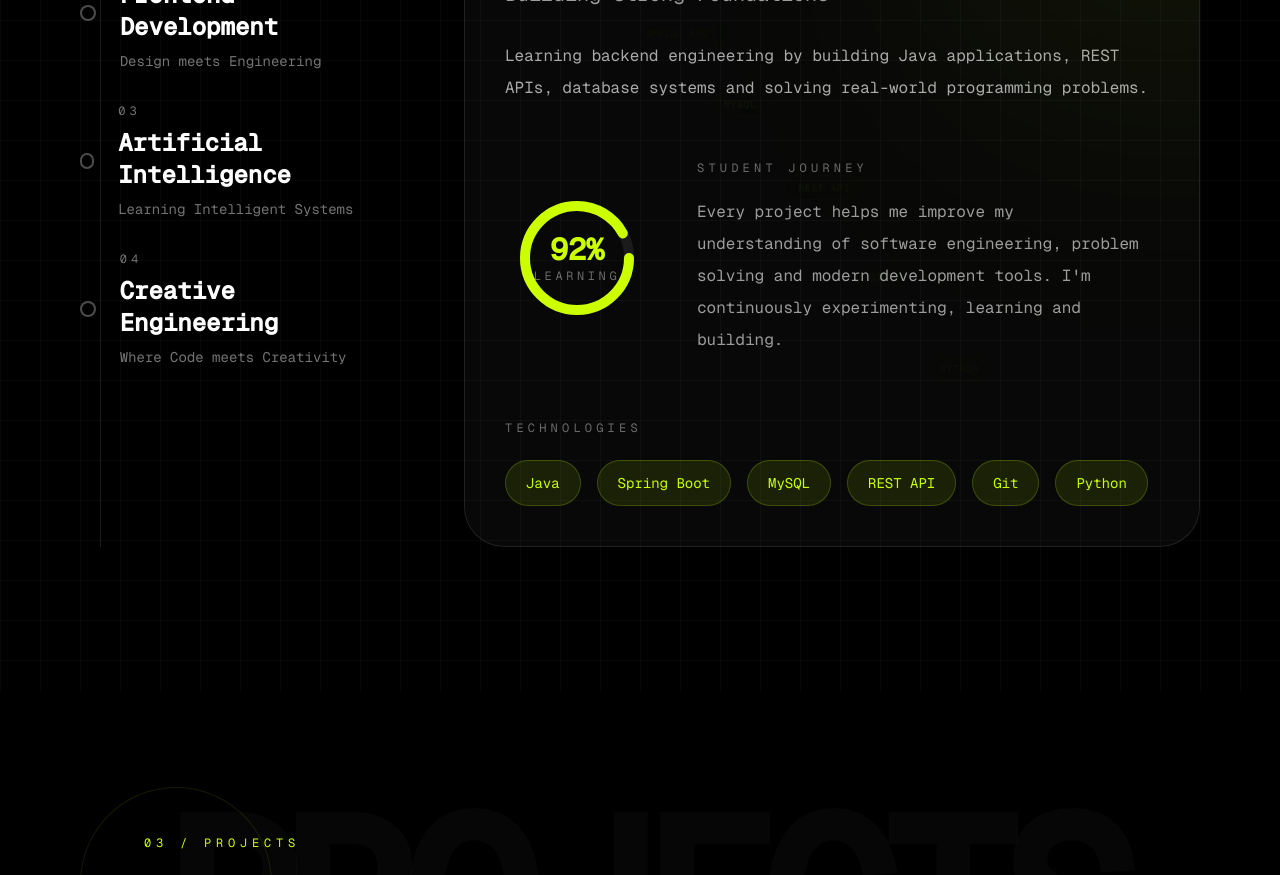
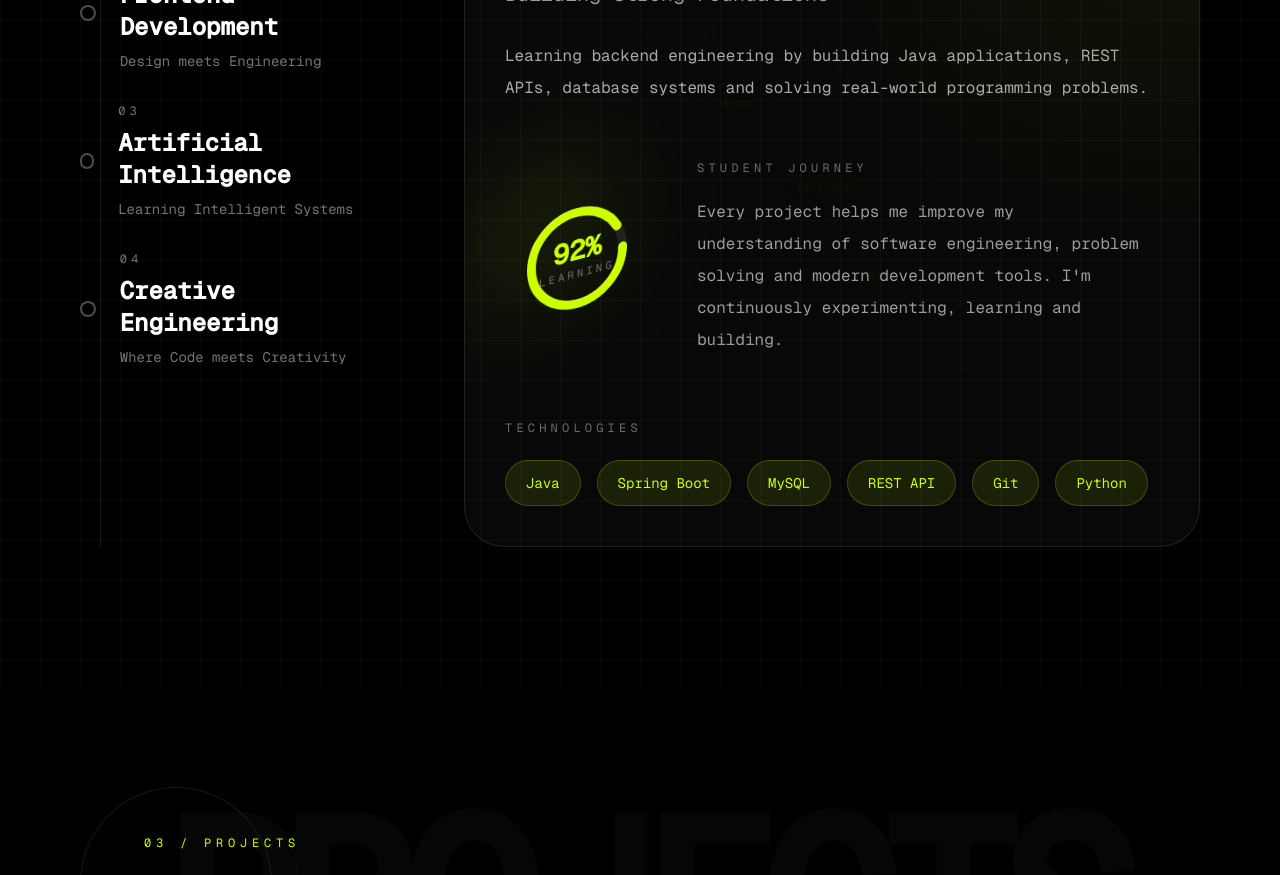
Before and after one commit to Kaushall2244/Kaushall-Dev-Portfolio, a Next.js app: page / in a window 1280 px wide. Shown: the part 3540-4415 px from the top of the page. Built offline with nearby package versions, Linux system fonts and the light colour scheme.

Commit message:
New Update 06/07

```diff
--- a/components/ui/SkillDisplay.tsx
+++ b/components/ui/SkillDisplay.tsx
@@ -162,11 +162,42 @@ export function SkillDisplay({ skill }: Props) {
 
       <div className="mt-14 flex items-center gap-12">
 
-        <div className="relative">
+        <motion.div
+          className="relative"
+          animate={{
+            rotateX: (mouse.y - 320) / -25,
+            rotateY: (mouse.x - 320) / 25,
+          }}
+          transition={{
+            type: "spring",
+            stiffness: 140,
+            damping: 18,
+          }}
+          style={{
+            transformStyle: "preserve-3d",
+            perspective: 1000,
+          }}
+        >
+
+          {/* Glow Behind Circle */}
+
+          <motion.div
+            animate={{
+              x: (mouse.x - 320) / 18,
+              y: (mouse.y - 320) / 18,
+            }}
+            transition={{
+              type: "spring",
+              stiffness: 120,
+              damping: 20,
+            }}
+            className="absolute left-1/2 top-1/2 h-44 w-44 -translate-x-1/2 -translate-y-1/2 rounded-full bg-[#ccff00]/10 blur-3xl"
+          />
 
           <svg
             width={radius * 2}
             height={radius * 2}
+            className="relative z-10"
           >
 
             <circle
@@ -202,13 +233,22 @@ export function SkillDisplay({ skill }: Props) {
 
           </svg>
 
-          <div className="absolute inset-0 flex items-center justify-center">
+          <div className="absolute inset-0 flex items-center justify-center z-20">
 
             <div className="text-center">
 
-              <p className="text-3xl font-black text-[#ccff00]">
+              <motion.p
+                animate={{
+                  scale: [1, 1.08, 1],
+                }}
+                transition={{
+                  duration: 2.5,
+                  repeat: Infinity,
+                }}
+                className="text-3xl font-black text-[#ccff00]"
+              >
                 {skill.level}%
-              </p>
+              </motion.p>
 
               <p className="text-xs uppercase tracking-[0.3em] text-white/40">
                 Learning
@@ -218,7 +258,7 @@ export function SkillDisplay({ skill }: Props) {
 
           </div>
 
-        </div>
+        </motion.div>
 
         <div>
 
```
